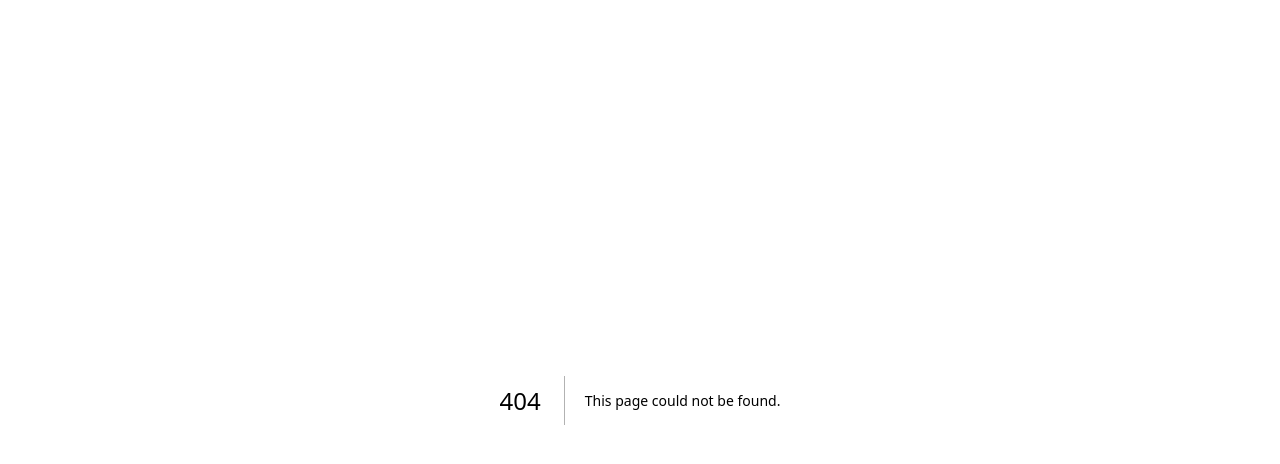
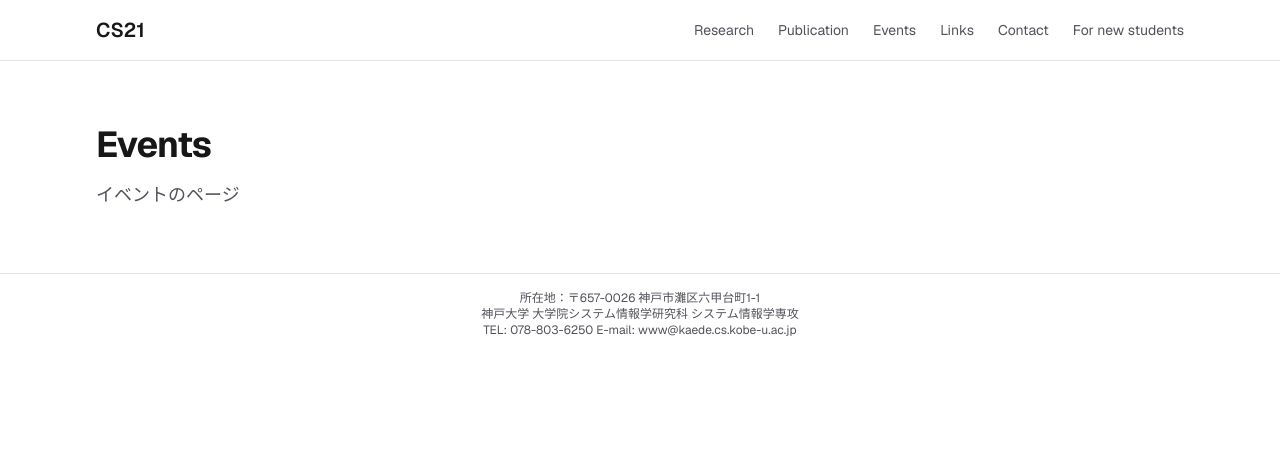
Before and after one commit to new-sato/cs21_homepage, a Next.js app: page /events in a window 1280 px wide. Before the commit this address had no page. Shown: the top 464 px of the page. Built offline with nearby package versions, Linux system fonts and the light colour scheme.

Commit message:
Eventsページの作成

```diff
--- /dev/null
+++ b/app/events/page.tsx
@@ -0,0 +1,16 @@
+import SiteLayout from "../components/SiteLayout";
+
+export default function EventsPage() {
+  return (
+	<SiteLayout>
+	  <main className="mx-auto w-full max-w-6xl px-4 py-12 sm:px-6 lg:px-8 lg:py-16">
+      <h1 className="text-3xl font-bold tracking-tight text-foreground sm:text-4xl">
+        Events
+      </h1>
+      <p className="mt-4 text-lg text-zinc-600 dark:text-zinc-300">
+        イベントのページ
+      </p>
+    </main>
+  </SiteLayout>
+  );
+}
```
